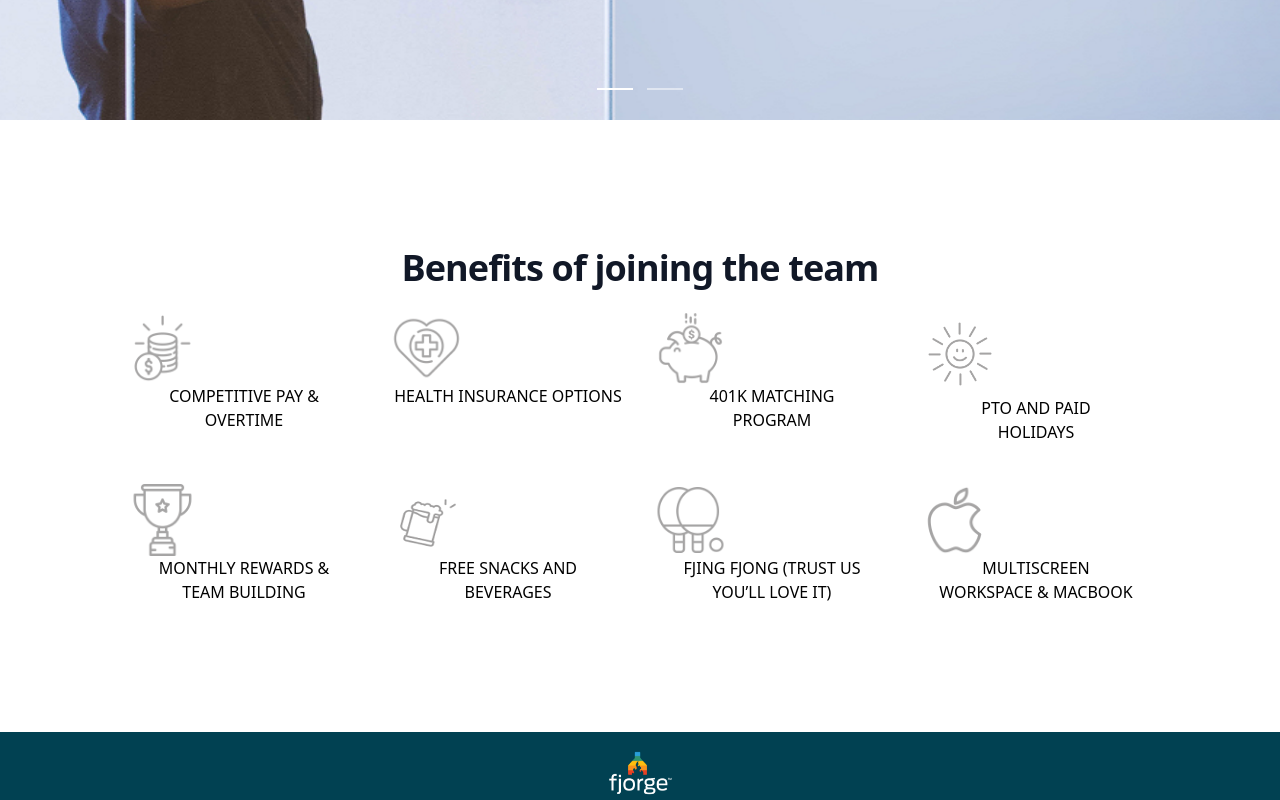
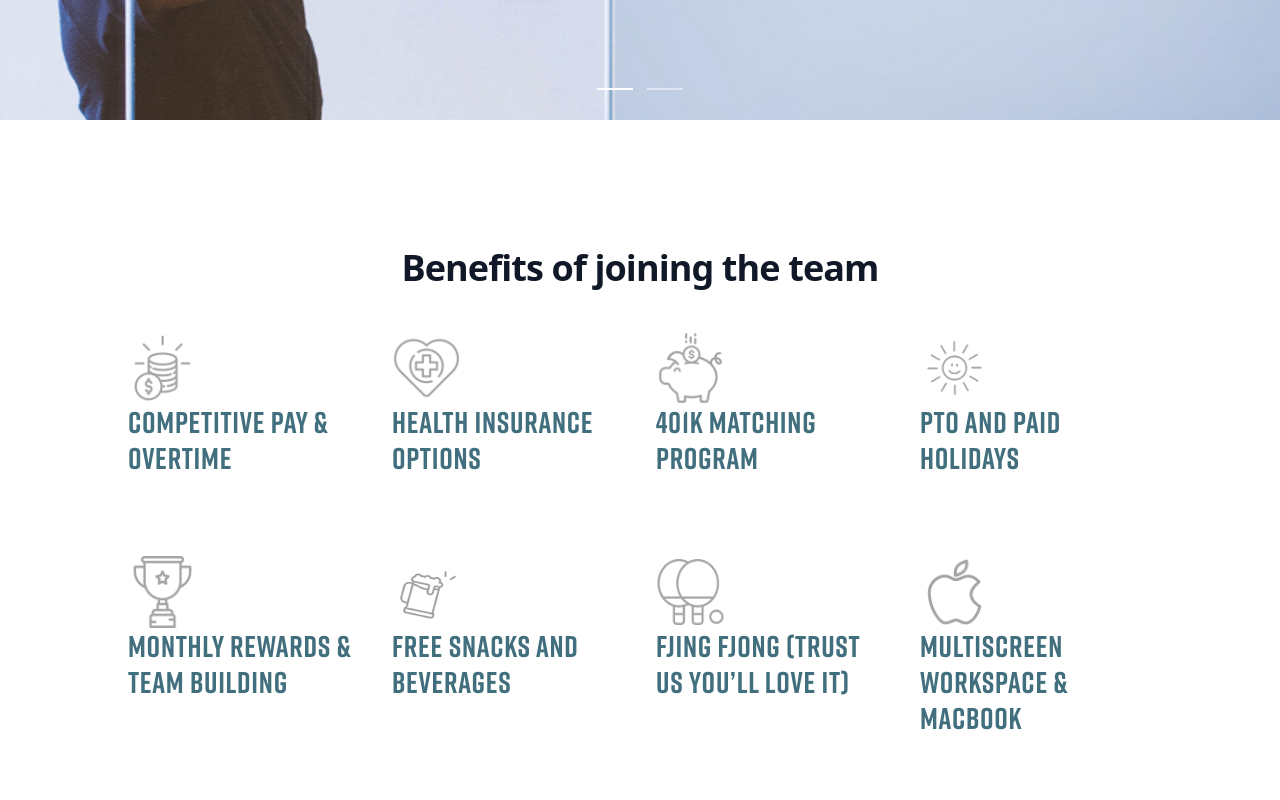
Before and after one commit to kwameboame/fjorge, a website: page src/index.html in a window 1280 px wide. Shown: the part 680-1480 px from the top of the page. Drawn offline with nearby package versions, Linux system fonts and the light colour scheme; files that its build step writes are made by us from their sources; some icons are missing.

Commit message:
added more styling to benefits & included Rift font in tailwind config

```diff
--- a/src/css/styles.css
+++ b/src/css/styles.css
@@ -9,16 +9,55 @@
 @tailwind components;
 @tailwind utilities;
 
+/**************************
+	* Load fonts
+***************************/
+@font-face {
+	font-family: 'Rift-Regular';
+	src: url('../src/fonts/Rift/Fort\ Foundry\ -\ Rift-Regular.otf') format('opentype');
+}
+@font-face {
+	font-family: 'Rift-Medium';
+	src: url('../src/fonts/Rift/Fort\ Foundry\ -\ Rift-Medium.otf') format('opentype');
+}
+@font-face {
+	font-family: 'Rift-Light';
+	src: url('../src/fonts/Rift/Fort\ Foundry\ -\ Rift-Light.otf') format('opentype');
+}
+@font-face {
+	font-family: 'Rift-Bold';
+	src: url('../src/fonts/Rift/Fort\ Foundry\ -\ Rift-Bold.otf') format('opentype');
+}
 
-/************************
-	* Custom CSS
-*************************/
+.rift-regular {
+	font-family: 'Rift-Regular', sans-serif;
+}
+.rift-medium {
+	font-family: 'Rift-Medium', sans-serif;
+}
+.rift-light {
+	font-family: 'Rift-Light', sans-serif;
+}
+
+.rift-bold {
+	font-family: 'Rift-Bold', sans-serif;
+}
+
+/**************************
+	* iconify SVG styles
+****************************/
 .bb-icon svg path{
 	fill:#d6d6d6;
 }
-
 @media (max-width: 640px) {
 .bb-icon svg path{
 	fill:#EE7623 !important;
 }
 }
+
+/***************************
+	* Benefits area styles
+*****************************/
+.benefits div div img{
+	max-height: 72px;
+}
--- a/src/index.html
+++ b/src/index.html
@@ -146,7 +146,7 @@
 
 
     <!-- WELCOME START -->
-    <section class="mx-auto grid grid-cols-1 items-center gap-x-8 gap-y-16 px-4 py-24 sm:px-6 sm:py-32 lg:max-w-7xl lg:px-8">
+    <section class="benefits mx-auto grid grid-cols-1 items-center gap-x-8 gap-y-16 px-4 py-24 sm:px-6 sm:py-32 lg:max-w-7xl lg:px-8">
         <div class="mx-auto max-w-5xl">
             <h2 class="text-3xl font-bold tracking-tight text-gray-900 sm:text-4xl text-center">Benefits of joining the team</h2>
             <!--bottom border-->
@@ -155,61 +155,77 @@
             </div>
 
             <div class="mt-6 grid grid-cols-1 gap-x-6 gap-y-10 sm:text-center sm:grid-cols-2 lg:grid-cols-4 xl:gap-x-8">
-                <div>
+                <div class="pt-5 pb-5">
                     <div>
                         <img src="images/icons/money.png" alt="money">
                     </div>
 
-                    <h4 class="sm:text-center">COMPETITIVE PAY & OVERTIME</h4>
+                    <h4 class="sm:text-center lg:text-left text-3xl font-rift-bold text-cust-darkblue tracking-wide">
+                        COMPETITIVE PAY & OVERTIME
+                    </h4>
                 </div>
 
-                <div>
+                <div class="pt-5 pb-5">
                     <div>
                         <img src="images/icons/medical.png" alt="medical">
                     </div>
-                    <h4>HEALTH INSURANCE OPTIONS</h4>
+                    <h4 class="sm:text-center lg:text-left text-3xl font-rift-bold text-cust-darkblue tracking-wide">
+                        HEALTH INSURANCE OPTIONS
+                    </h4>
                 </div>
 
-                <div>
+                <div class="pt-5 pb-5">
                     <div>
                         <img src="images/icons/piggy-bank.png" alt="piggy-bank">
                     </div>
-                    <h4>401K MATCHING <br>PROGRAM</h4>
+                    <h4 class="sm:text-center lg:text-left text-3xl font-rift-bold text-cust-darkblue tracking-wide">
+                        401K MATCHING PROGRAM
+                    </h4>
                 </div>
 
-                <div>
+                <div class="pt-5 pb-5">
                     <div>
                         <img src="images/icons/smile.png" alt="smile">
                     </div>
-                    <h4>PTO AND PAID <br>HOLIDAYS</h4>
+                    <h4 class="sm:text-center lg:text-left text-3xl font-rift-bold text-cust-darkblue tracking-wide">
+                        PTO AND PAID HOLIDAYS
+                    </h4>
                 </div>
 
-                <div>
+                <div class="pt-5 pb-5">
                     <div>
                         <img src="images/icons/trophy.png" alt="trophy">
                     </div>
-                    <h4>MONTHLY REWARDS & <br>TEAM BUILDING</h4>
+                    <h4 class="sm:text-center lg:text-left text-3xl font-rift-bold text-cust-darkblue tracking-wide">
+                        MONTHLY REWARDS & TEAM BUILDING
+                    </h4>
                 </div>
 
-                <div>
+                <div class="pt-5 pb-5">
                     <div>
                         <img src="images/icons/mug.png" alt="mug">
                     </div>
-                    <h4>FREE SNACKS AND <br>BEVERAGES</h4>
+                    <h4 class="sm:text-center lg:text-left text-3xl font-rift-bold text-cust-darkblue tracking-wide">
+                        FREE SNACKS AND BEVERAGES
+                    </h4>
                 </div>
 
-                <div>
+                <div class="pt-5 pb-5">
                     <div>
                         <img src="images/icons/ping-pong.png" alt=""ping pong>
                     </div>
-                    <h4>FJING FJONG (TRUST US<br> YOU’LL LOVE IT)</h4>
+                    <h4 class="sm:text-center lg:text-left text-3xl font-rift-bold text-cust-darkblue tracking-wide">
+                        FJING FJONG (TRUST US YOU’LL LOVE IT)
+                    </h4>
                 </div>
 
-                <div>
+                <div class="pt-5 pb-5">
                     <div>
                         <img src="images/icons/apple.png" alt="computer">
                     </div>
-                    <h4>MULTISCREEN <br>WORKSPACE & MACBOOK</h4>
+                    <h4 class="sm:text-center lg:text-left text-3xl font-rift-bold text-cust-darkblue tracking-wide">
+                        MULTISCREEN WORKSPACE & MACBOOK
+                    </h4>
                 </div>
 
             </div>
--- a/tailwind.config.js
+++ b/tailwind.config.js
@@ -2,8 +2,19 @@
 module.exports = {
   content: ["./src/**/*.{html,js}"],
   theme: {
+    fontFamily: {
+      'rift-regular': ['Rift-Regular', 'Arial'], // Add the new font family here
+      'rift-medium': ['Rift-Medium', 'Arial'],
+      'rift-light': ['Rift-Light', 'Arial'], // Add the new font family here
+      'rift-bold': ['Rift-Bold', 'Arial']
+    },
     extend: {
-      colors: {'cust-darkblue': '#014152', },
+      colors: {
+        'cust-darkblue': '#014152',
+      },
+      textColor: {
+        'cust-darkblue': '#416F7E',
+      },
     },
   },
   plugins: [],
```
